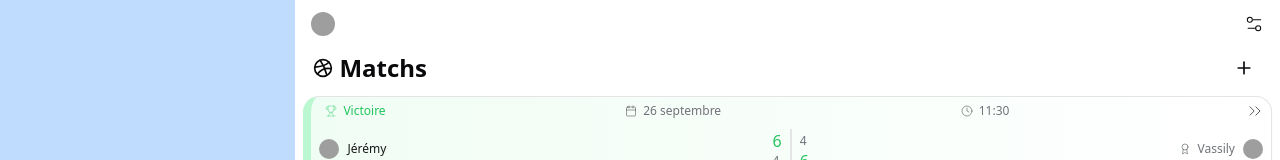
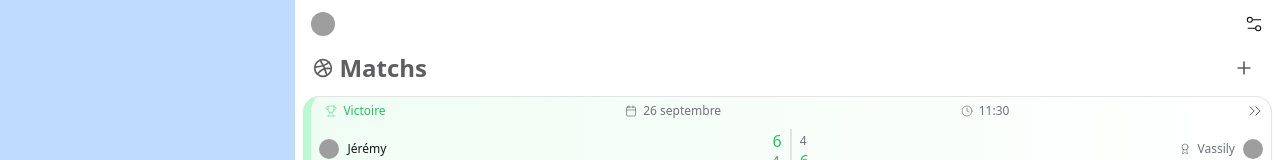
Before and after one commit to Brucells/padelsync, a React (Vite) app: page /matchs in a window 1280 px wide. Shown: the top 160 px of the page. Built offline with nearby package versions, Linux system fonts and the light colour scheme; grey boxes are pictures that could not be loaded.

Commit message:
Add opacity effect

```diff
--- a/src/pages/Matchs.tsx
+++ b/src/pages/Matchs.tsx
@@ -7,7 +7,7 @@ function Matchs() {
     return (
         <>
 
-            <div className="flex flex-row items-center justify-between mb-2 sticky top-0 bg-white">
+            <div className="flex flex-row items-center justify-between mb-2 sticky top-0 bg-white z-10 opacity-65">
                 <div className="flex flex-row items-center">
                     <Dribbble strokeWidth={2} className="ml-2 mr-1 h-5" />
                     <h1 className="text-lg font-semibold md:text-2xl">Matchs</h1>
```
